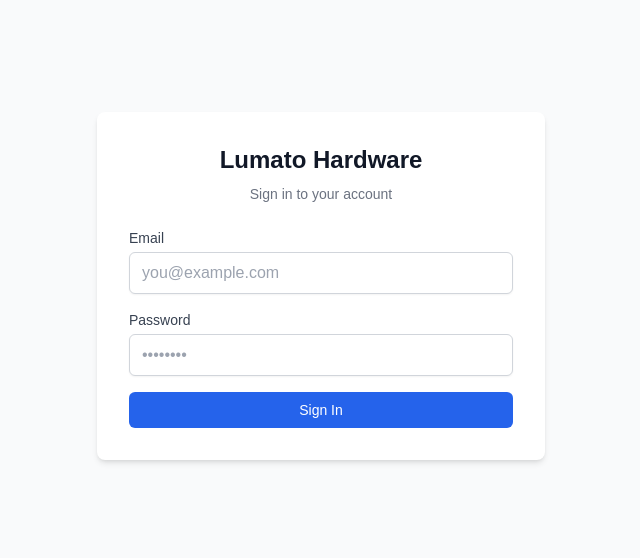
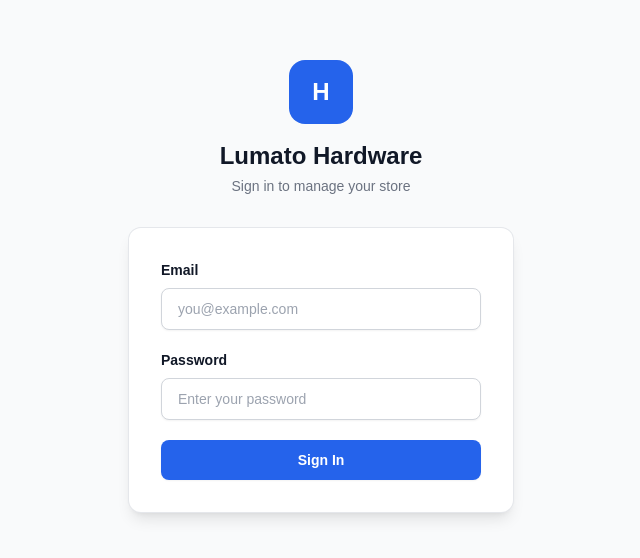
Before and after one commit to isaka-lumato/hardwareInventory, a Next.js app: page /login in a window 1280 px wide. Shown: the part 114-672 px from the top of the page, without its empty margins (319-959 px from the left). Built offline with nearby package versions, Linux system fonts and the light colour scheme; no server answers.

Commit message:
feat: Implement cashier new order page with product search and cart management, and establish initial application layouts and UI components.

```diff
--- a/app/admin/layout.tsx
+++ b/app/admin/layout.tsx
@@ -3,7 +3,7 @@ import AdminSidebar from '@/components/ui/AdminSidebar'
 
 export default function AdminLayout({ children }: { children: React.ReactNode }) {
   return (
-    <div className="flex min-h-screen flex-col">
+    <div className="flex min-h-screen flex-col bg-gray-50">
       <Navbar />
       <div className="flex flex-1">
         <AdminSidebar />
--- a/app/cashier/layout.tsx
+++ b/app/cashier/layout.tsx
@@ -2,9 +2,9 @@ import Navbar from '@/components/ui/Navbar'
 
 export default function CashierLayout({ children }: { children: React.ReactNode }) {
   return (
-    <div className="flex min-h-screen flex-col">
+    <div className="flex min-h-screen flex-col bg-gray-50">
       <Navbar />
-      <main className="flex-1 p-4">{children}</main>
+      <main className="flex-1 p-6">{children}</main>
     </div>
   )
 }
--- a/app/globals.css
+++ b/app/globals.css
@@ -2,26 +2,13 @@
 @tailwind components;
 @tailwind utilities;
 
-:root {
-  --background: #ffffff;
-  --foreground: #171717;
-}
-
-@media (prefers-color-scheme: dark) {
-  :root {
-    --background: #0a0a0a;
-    --foreground: #ededed;
-  }
-}
-
 body {
-  color: var(--foreground);
-  background: var(--background);
+  color: #111827;
+  background: #f9fafb;
   font-family: Arial, Helvetica, sans-serif;
 }
 
-@layer utilities {
-  .text-balance {
-    text-wrap: balance;
-  }
+/* Force light mode regardless of system preference */
+html {
+  color-scheme: light;
 }
--- a/app/login/page.tsx
+++ b/app/login/page.tsx
@@ -87,31 +87,33 @@ export default function LoginPage() {
 
   if (checkingSession) {
     return (
-      <div className="flex min-h-screen items-center justify-center">
-        <p className="text-gray-500">Loading...</p>
+      <div className="flex min-h-screen items-center justify-center bg-gray-50">
+        <div className="h-8 w-8 animate-spin rounded-full border-4 border-blue-600 border-t-transparent"></div>
       </div>
     )
   }
 
   return (
     <div className="flex min-h-screen items-center justify-center bg-gray-50 px-4">
-      <div className="w-full max-w-md rounded-lg bg-white p-8 shadow-md">
-        <h1 className="mb-2 text-center text-2xl font-bold text-gray-900">
-          {storeName}
-        </h1>
-        <p className="mb-6 text-center text-sm text-gray-500">
-          Sign in to your account
-        </p>
+      <div className="w-full max-w-sm">
+        <div className="mb-8 text-center">
+          <div className="mx-auto mb-4 flex h-16 w-16 items-center justify-center rounded-2xl bg-blue-600 text-2xl font-bold text-white">
+            H
+          </div>
+          <h1 className="text-2xl font-bold text-gray-900">{storeName}</h1>
+          <p className="mt-1 text-sm text-gray-500">Sign in to manage your store</p>
+        </div>
 
-        <form onSubmit={handleLogin} className="space-y-4">
+        <div className="rounded-xl bg-white p-8 shadow-lg ring-1 ring-gray-200">
+          <form onSubmit={handleLogin} className="space-y-5">
             {error && (
-            <div className="rounded-md bg-red-50 p-3 text-sm text-red-700">
+              <div className="rounded-lg bg-red-50 p-3 text-sm font-medium text-red-700 ring-1 ring-red-200">
                 {error}
               </div>
             )}
 
             <div>
-            <label htmlFor="email" className="block text-sm font-medium text-gray-700">
+              <label htmlFor="email" className="block text-sm font-semibold text-gray-900">
                 Email
               </label>
               <input
@@ -120,13 +122,13 @@ export default function LoginPage() {
                 required
                 value={email}
                 onChange={(e) => setEmail(e.target.value)}
-              className="mt-1 block w-full rounded-md border border-gray-300 px-3 py-2 shadow-sm focus:border-blue-500 focus:outline-none focus:ring-1 focus:ring-blue-500"
+                className="mt-2 block w-full rounded-lg border border-gray-300 bg-white px-4 py-2.5 text-sm text-gray-900 shadow-sm placeholder:text-gray-400 focus:border-blue-500 focus:outline-none focus:ring-2 focus:ring-blue-500/20"
                 placeholder="you@example.com"
               />
             </div>
 
             <div>
-            <label htmlFor="password" className="block text-sm font-medium text-gray-700">
+              <label htmlFor="password" className="block text-sm font-semibold text-gray-900">
                 Password
               </label>
               <input
@@ -135,20 +137,28 @@ export default function LoginPage() {
                 required
                 value={password}
                 onChange={(e) => setPassword(e.target.value)}
-              className="mt-1 block w-full rounded-md border border-gray-300 px-3 py-2 shadow-sm focus:border-blue-500 focus:outline-none focus:ring-1 focus:ring-blue-500"
-              placeholder="••••••••"
+                className="mt-2 block w-full rounded-lg border border-gray-300 bg-white px-4 py-2.5 text-sm text-gray-900 shadow-sm placeholder:text-gray-400 focus:border-blue-500 focus:outline-none focus:ring-2 focus:ring-blue-500/20"
+                placeholder="Enter your password"
               />
             </div>
 
             <button
               type="submit"
               disabled={loading}
-            className="w-full rounded-md bg-blue-600 px-4 py-2 text-sm font-medium text-white hover:bg-blue-700 focus:outline-none focus:ring-2 focus:ring-blue-500 focus:ring-offset-2 disabled:cursor-not-allowed disabled:opacity-50"
+              className="w-full rounded-lg bg-blue-600 px-4 py-2.5 text-sm font-semibold text-white shadow-sm hover:bg-blue-700 focus:outline-none focus:ring-2 focus:ring-blue-500 focus:ring-offset-2 disabled:cursor-not-allowed disabled:opacity-50 transition-colors"
             >
-            {loading ? 'Signing in...' : 'Sign In'}
+              {loading ? (
+                <span className="flex items-center justify-center gap-2">
+                  <span className="h-4 w-4 animate-spin rounded-full border-2 border-white border-t-transparent"></span>
+                  Signing in...
+                </span>
+              ) : (
+                'Sign In'
+              )}
             </button>
           </form>
         </div>
       </div>
+    </div>
   )
 }
--- a/app/storekeeper/layout.tsx
+++ b/app/storekeeper/layout.tsx
@@ -2,9 +2,9 @@ import Navbar from '@/components/ui/Navbar'
 
 export default function StorekeeperLayout({ children }: { children: React.ReactNode }) {
   return (
-    <div className="flex min-h-screen flex-col">
+    <div className="flex min-h-screen flex-col bg-gray-50">
       <Navbar />
-      <main className="flex-1 p-4">{children}</main>
+      <main className="flex-1 p-6">{children}</main>
     </div>
   )
 }
--- a/components/ProductSearch.tsx
+++ b/components/ProductSearch.tsx
@@ -76,11 +76,11 @@ export default function ProductSearch({ onSelect }: ProductSearchProps) {
         value={query}
         onChange={(e) => setQuery(e.target.value)}
         placeholder="Search products by name or SKU..."
-        className="w-full rounded-md border border-gray-300 px-3 py-2 shadow-sm focus:border-blue-500 focus:outline-none focus:ring-1 focus:ring-blue-500"
+        className="w-full rounded-lg border border-gray-300 bg-white px-4 py-3 text-sm text-gray-900 shadow-sm placeholder:text-gray-400 focus:border-blue-500 focus:outline-none focus:ring-2 focus:ring-blue-500/20"
       />
 
       {showDropdown && (
-        <div className="absolute z-10 mt-1 w-full rounded-md border bg-white shadow-lg">
+        <div className="absolute z-10 mt-1 w-full rounded-xl bg-white shadow-lg ring-1 ring-gray-200">
           {loading && (
             <div className="p-3 text-center text-sm text-gray-500">Searching...</div>
           )}
@@ -93,7 +93,7 @@ export default function ProductSearch({ onSelect }: ProductSearchProps) {
             <button
               key={product.id}
               onClick={() => handleSelect(product)}
-              className="flex w-full items-center justify-between px-3 py-2 text-left hover:bg-blue-50"
+              className="flex w-full items-center justify-between px-4 py-3 text-left transition-colors hover:bg-blue-50 first:rounded-t-xl last:rounded-b-xl"
             >
               <div>
                 <div className="text-sm font-medium text-gray-900">{product.name}</div>
--- a/components/ui/Navbar.tsx
+++ b/components/ui/Navbar.tsx
@@ -10,6 +10,7 @@ import type { Profile } from '@/lib/database.types'
 export default function Navbar() {
   const [profile, setProfile] = useState<Profile | null>(null)
   const storeName = process.env.NEXT_PUBLIC_STORE_NAME || 'Hardware Store'
+  const pathname = usePathname()
 
   useEffect(() => {
     async function loadProfile() {
@@ -31,23 +32,23 @@ export default function Navbar() {
     loadProfile()
   }, [])
 
-  const pathname = usePathname()
-
   const cashierLinks = [
     { href: '/cashier/new-order', label: 'New Order' },
     { href: '/cashier/orders', label: 'My Orders' },
   ]
 
   return (
-    <nav className="flex h-14 items-center justify-between border-b bg-white px-4 shadow-sm">
-      <div className="flex items-center gap-6">
-        <div className="font-bold text-gray-900">{storeName}</div>
+    <nav className="flex h-16 items-center justify-between border-b border-gray-200 bg-white px-6 shadow-sm">
+      <div className="flex items-center gap-8">
+        <Link href="/" className="text-lg font-bold text-gray-900">{storeName}</Link>
         {profile?.role === 'cashier' && cashierLinks.map((link) => (
           <Link
             key={link.href}
             href={link.href}
-            className={`text-sm font-medium ${
-              pathname === link.href ? 'text-blue-600' : 'text-gray-600 hover:text-gray-900'
+            className={`text-sm font-medium transition-colors ${
+              pathname === link.href
+                ? 'text-blue-600 border-b-2 border-blue-600 pb-0.5'
+                : 'text-gray-600 hover:text-gray-900'
             }`}
           >
             {link.label}
@@ -56,13 +57,19 @@ export default function Navbar() {
       </div>
       <div className="flex items-center gap-4">
         {profile && (
-          <span className="text-sm text-gray-600">
-            {profile.name} ({profile.role})
-          </span>
+          <div className="flex items-center gap-2">
+            <div className="flex h-8 w-8 items-center justify-center rounded-full bg-blue-100 text-sm font-semibold text-blue-700">
+              {profile.name.charAt(0).toUpperCase()}
+            </div>
+            <div className="hidden sm:block">
+              <div className="text-sm font-medium text-gray-900">{profile.name}</div>
+              <div className="text-xs text-gray-500 capitalize">{profile.role}</div>
+            </div>
+          </div>
         )}
         <button
           onClick={signOut}
-          className="rounded-md bg-gray-100 px-3 py-1.5 text-sm text-gray-700 hover:bg-gray-200"
+          className="rounded-lg border border-gray-300 bg-white px-3 py-1.5 text-sm font-medium text-gray-700 shadow-sm hover:bg-gray-50 transition-colors"
         >
           Sign Out
         </button>
```
Also changed, not shown: app/cashier/new-order/page.tsx (+40 -37 lines), components/ui/AdminSidebar.tsx (+15 -11 lines). Lines whose indentation alone changed are shown as unchanged.
